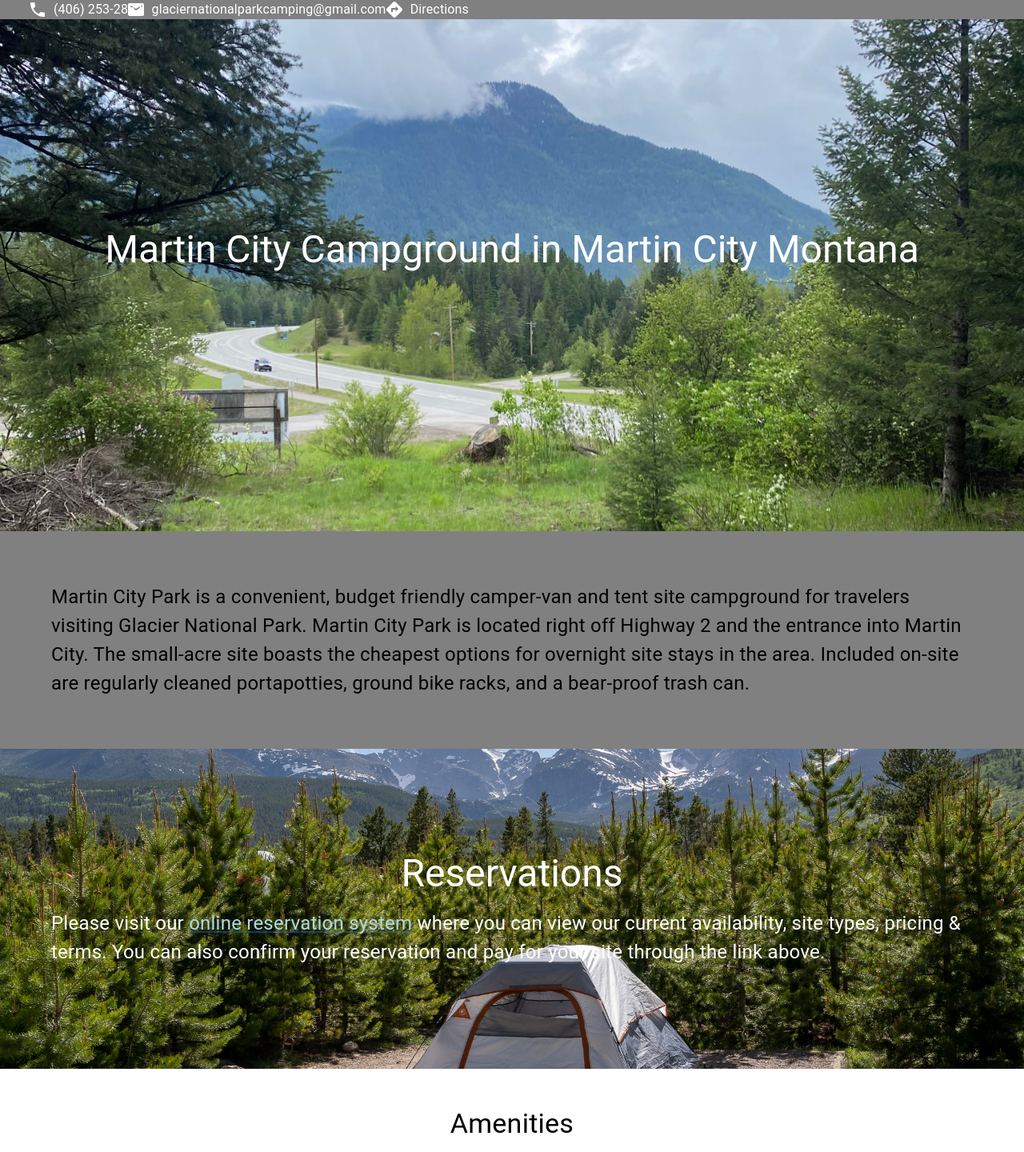
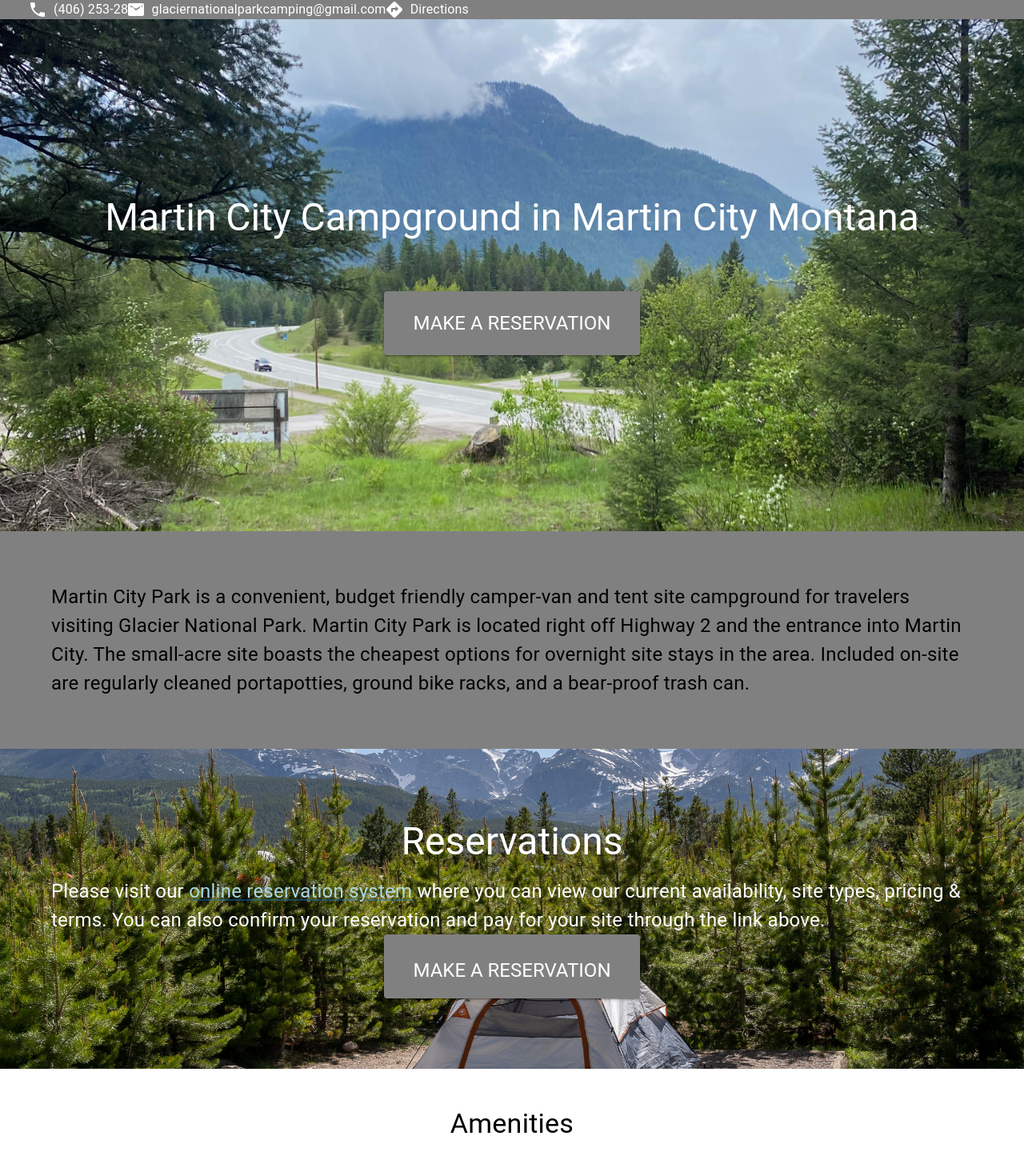
Before and after one commit to SABaltz/martin-city, a React (Create React App) app: page / in a window 1280 px wide. Shown: the top 1440 px of the page at 80% size. Built offline with nearby package versions, Linux system fonts and the light colour scheme; grey boxes are pictures that could not be loaded.

Commit message:
Add reservation buttons

```diff
--- a/src/components/home/Home.jsx
+++ b/src/components/home/Home.jsx
@@ -1,7 +1,8 @@
 import background from "../../photos/unnamed.jpg";
 import Box from "@mui/material/Box";
-import { Stack, Typography} from "@mui/material";
+import {Button, Stack, Typography} from "@mui/material";
 import {centerVertHoriz} from "../../global-parameters/Styles";
+import {secondaryColor} from "../../global-parameters/Parameters";
 
 function Home() {
     return (
@@ -22,9 +23,9 @@ function Home() {
                     <Typography variant={'h3'} sx={{color: 'white', paddingBottom: '4rem'}}>Martin City Campground in
                         Martin City
                         Montana</Typography>
-                    {/*<Button variant={'contained'} sx={{width: '20rem', height: '5rem'}}><Typography variant={'h5'} sx={{*/}
-                    {/*    color: 'white',*/}
-                    {/*}}>Make A Reservation</Typography></Button>*/}
+                    <Button variant={'contained'} sx={{width: '20rem', height: '5rem', backgroundColor: secondaryColor}}><Typography variant={'h5'} sx={{
+                        color: 'white',
+                    }}>Make A Reservation</Typography></Button>
                 </Stack>
             </Box>
         </>
--- a/src/components/reservations/Reservations.jsx
+++ b/src/components/reservations/Reservations.jsx
@@ -1,7 +1,8 @@
 import Box from "@mui/material/Box";
 import background from "../../photos/tent-site.jpg";
 import {centerVertHoriz} from "../../global-parameters/Styles";
-import {Link, Stack, Typography} from "@mui/material";
+import {Button, Link, Stack, Typography} from "@mui/material";
+import {secondaryColor} from "../../global-parameters/Parameters";
 
 function Reservations() {
     return (<Box
@@ -17,13 +18,22 @@ function Reservations() {
             ...centerVertHoriz
         }}
     >
-        <Stack sx={{margin: '4rem 4rem'}}>
+        <Stack sx={{margin: '4rem 4rem', ...centerVertHoriz}}>
             <Typography sx={{color: 'white', ...centerVertHoriz, paddingBottom: '1rem'}}
                         variant={'h3'}>Reservations</Typography>
             <Typography sx={{color: 'white', fontSize: '1.5rem'}}>
-                Please visit our <Link sx={{color: 'lightBlue'}}>online reservation system</Link> where you can view our current availability,
+                Please visit our <Link sx={{color: 'lightBlue'}}>online reservation system</Link> where you can view our
+                current availability,
                 site types, pricing & terms. You can also confirm your reservation and pay for your site through the
                 link above.</Typography>
+            <Button variant={'contained'} sx={{
+                width: '20rem',
+                height: '5rem',
+                backgroundColor: secondaryColor,
+                paddingTop: '1rem'
+            }}><Typography variant={'h5'} sx={{
+                color: 'white',
+            }}>Make A Reservation</Typography></Button>
         </Stack>
     </Box>)
 }
```
